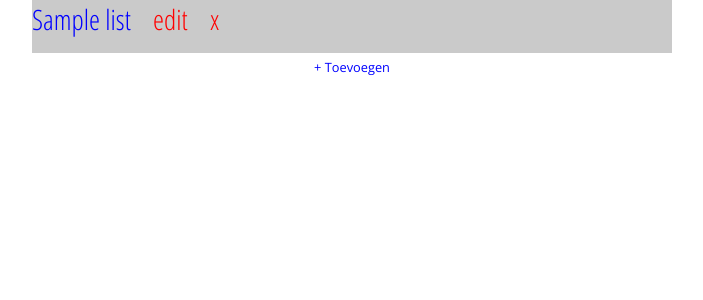
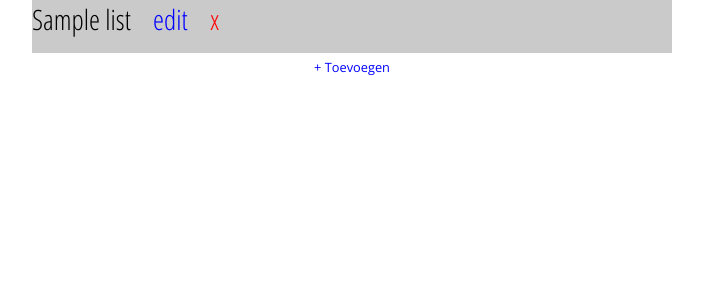
Before and after one commit to QuintenvandenHerik/ToDoList, a PHP site: page / in a window 1280 px wide. Shown: the top 300 px of the page, without its empty margins (288-991 px from the left). Run offline with PHP 8.4, Linux system fonts and the light colour scheme; tables that the repository leaves empty or names only in its code hold one stand-in row (values such as "Sample post"); data that the repository does not hold is empty; some libraries are stand-ins or nearby versions.

Commit message:
editted css

```diff
--- a/public/css/style.css
+++ b/public/css/style.css
@@ -71,18 +71,6 @@ a:hover {
     text-decoration: underline;
 }
 
-a + a {
-    color: blue;
-    font-size: 80%;
-    vertical-align: super;
-}
-
-a + a + a {
-    color: red;
-    font-size: 80%;
-    vertical-align: super;
-}
-
 a {
     color: blue;
     font-size: 80%;
@@ -90,6 +78,24 @@ a {
 }
 
 a + a {
+    color: red;
+    font-size: 80%;
+    vertical-align: super;
+}
+
+h2 a {
+    color: black;
+    font-size: 80%;
+    vertical-align: super;
+}
+
+h2 a + a {
+    color: blue;
+    font-size: 80%;
+    vertical-align: super;
+}
+
+h2 a + a + a {
     color: red;
     font-size: 80%;
     vertical-align: super;
```
